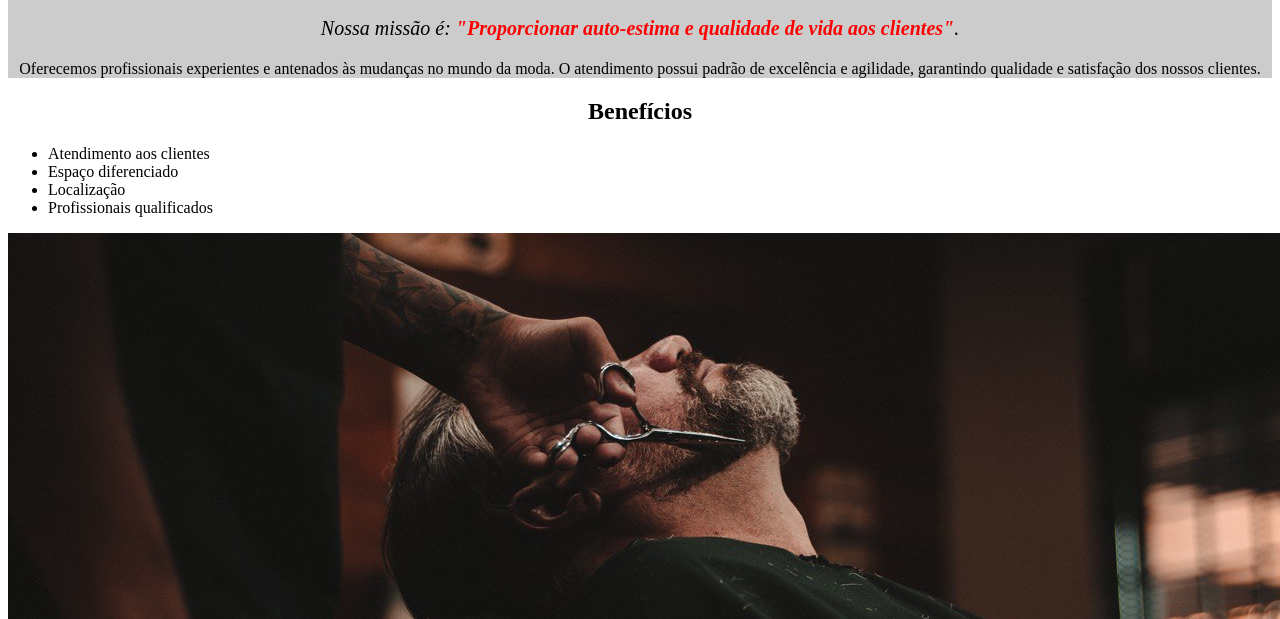
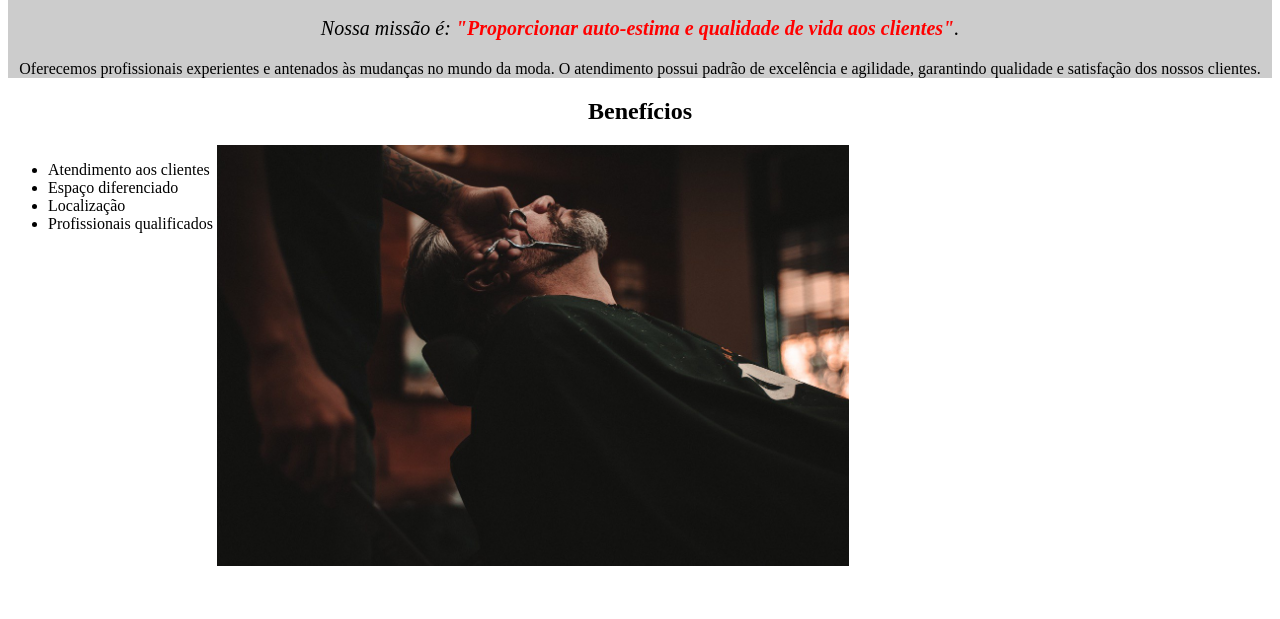
Before and after one commit to Gustavobtfelix/FrontEnd, a plain HTML site: page HTML_CSS/index.html in a window 1280 px wide. Shown: the part 481-1100 px from the top of the page. After the commit the page ends 1059 px from the top, so only its background shows below. Drawn offline with Linux system fonts and the light colour scheme.

Commit message:
adicionando listas e classes

```diff
--- a/HTML_CSS/style.css
+++ b/HTML_CSS/style.css
@@ -24,3 +24,10 @@ em strong {
 h2 {
     text-align: center;
 }
+ul {
+    display: inline-block;
+    vertical-align: top;
+}
+.imagemBeneficios{
+    width: 50%;
+}
```
